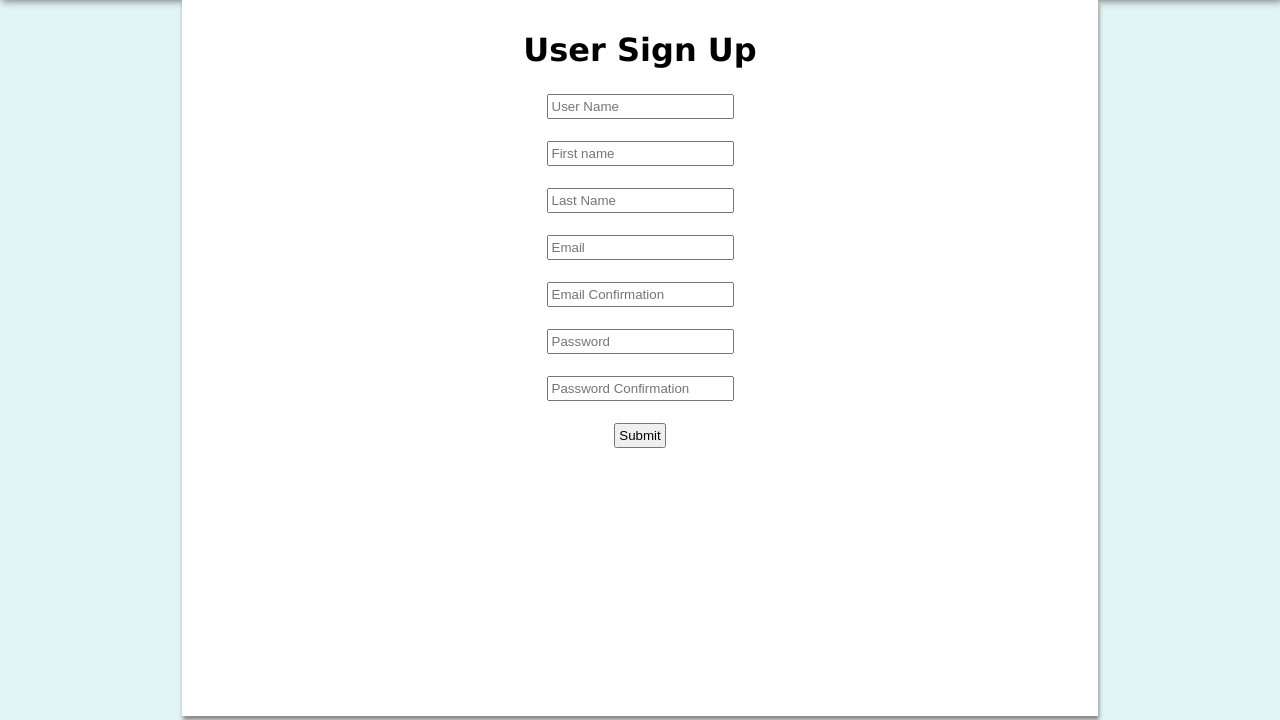
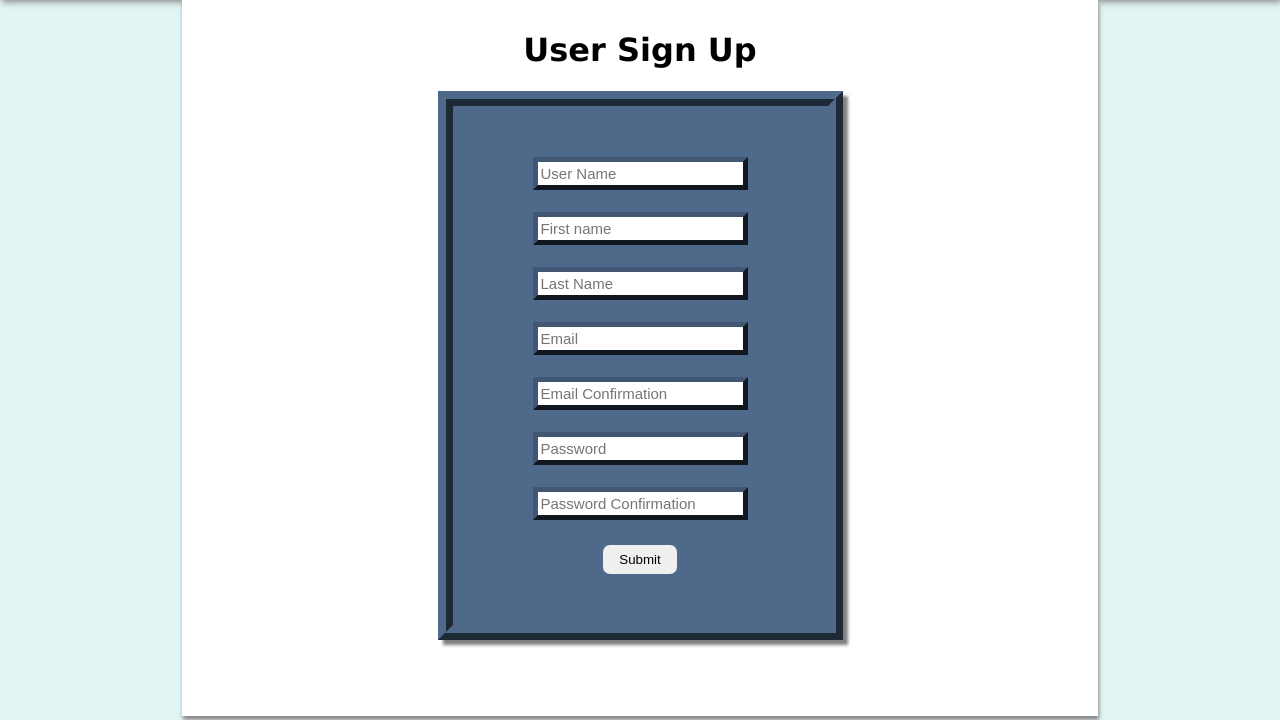
Before and after one commit to 18jreid/CS3450_PuttPutt_Group6, a Django app: page /createUserPage in a window 1280 px wide. Shown: the part 80-800 px from the top of the page. Run offline with Django 3.2, Linux system fonts and the light colour scheme.

Commit message:
More styling modifications, just to make it look a bit better.

```diff
--- a/DjangoFramework/PuttPutt/static/PuttPutt/style.css
+++ b/DjangoFramework/PuttPutt/static/PuttPutt/style.css
@@ -47,3 +47,46 @@ input {
 margin-top: 3px;
 padding: 3px
 }
+
+.Login-Container {
+    display: inline-block;
+    color: white;
+    background-color: #4f698a;
+    border-color:#4f698a;
+    border-width: 15px;
+    border-style:ridge;
+    box-shadow: 5px 5px 3px gray;
+}
+
+.Login-Button {
+    width: 80px;
+    height: 35px;
+    border-radius: 10px;
+    border-style: solid;
+    border-color: #4f698a;
+    border-width: 3px;
+}
+
+.Login-Button:hover {
+    background-color: lightgray;
+}
+
+.Login-Button:active {
+    transform: translateY(4px);
+}
+
+.Login-Input {
+    font-size: 15px;
+    border-color: #415774;
+    border-style: outset;
+    border-width: 5px;
+}
+
+.Upcoming-Tournaments {
+    background-color: #4f698a;
+    margin-left: 15%;
+    margin-right: 15%;
+    color: white;
+    font-size: 25px;
+    padding: 2em;
+}
--- a/DjangoFramework/PuttPutt/templates/PuttPutt/createUser.html
+++ b/DjangoFramework/PuttPutt/templates/PuttPutt/createUser.html
@@ -14,17 +14,19 @@
         </div>
         <div id="content">
             <h1>User Sign Up</h1>
-            <form action="/createUser" method="POST">
-                {% csrf_token %}
-                <input type="text" id="userID" name="userID" placeholder="User Name"><br><br>
-                <input type="text" id="firstName" name="firstName" placeholder="First name"><br><br>
-                <input type="text" id="lastName" name="lastName" placeholder="Last Name"><br><br>
-                <input type="text" id="email" name="email" placeholder="Email"><br><br>
-                <input type="text" id="emailConfirmation" name="emailConfirmation" placeholder="Email Confirmation"><br><br>
-                <input type="password" id="password" name="password" placeholder="Password"><br><br>
-                <input type="password" id="passwordConfirmation" name="passwordConfirmation" placeholder="Password Confirmation"><br><br>
-                <input type="submit" value="Submit">
-            </form>
+            <div class="Login-Container" style="padding: 3em; padding-left: 5em; padding-right: 5em;">
+                <form action="/createUser" method="POST">
+                    {% csrf_token %}
+                    <input class="Login-Input" type="text" id="userID" name="userID" placeholder="User Name"><br><br>
+                    <input class="Login-Input" type="text" id="firstName" name="firstName" placeholder="First name"><br><br>
+                    <input class="Login-Input" type="text" id="lastName" name="lastName" placeholder="Last Name"><br><br>
+                    <input class="Login-Input" type="text" id="email" name="email" placeholder="Email"><br><br>
+                    <input class="Login-Input" type="text" id="emailConfirmation" name="emailConfirmation" placeholder="Email Confirmation"><br><br>
+                    <input class="Login-Input" type="password" id="password" name="password" placeholder="Password"><br><br>
+                    <input class="Login-Input" type="password" id="passwordConfirmation" name="passwordConfirmation" placeholder="Password Confirmation"><br><br>
+                    <input type="submit" value="Submit" class="Login-Button">
+                </form>
+            </div>
             {% if error %}
                 <br>
                 <p>{{error}}</p>
--- a/DjangoFramework/PuttPutt/templates/PuttPutt/index.html
+++ b/DjangoFramework/PuttPutt/templates/PuttPutt/index.html
@@ -38,7 +38,7 @@
             </div>
             <div>
                 <h2>Upcoming Tournaments</h2>
-                <div id="upcomingTournaments">
+                <div class="Upcoming-Tournaments">
 
                     <!-- Fill with upcoming tournaments -->
                     <div class="upcomingTournamentElement">
@@ -46,7 +46,7 @@
                             {% for tournament in tournaments %}
                                 <p style="display: inline;">Date: {{tournament.date}}, </p>
                                 <p style="display: inline;">Prize Pool: </p>
-                                <p style="color: green; display: inline;">${{tournament.prize_pool}}</p><br>
+                                <p style="color: limegreen; display: inline;">${{tournament.prize_pool}}</p><br>
                             {% endfor %}
                         {% else %}
                             <p>No upcoming tournaments.</p>
```
Also changed, not shown: DjangoFramework/PuttPutt/templates/PuttPutt/loginPage.html (+11 -9 lines).
